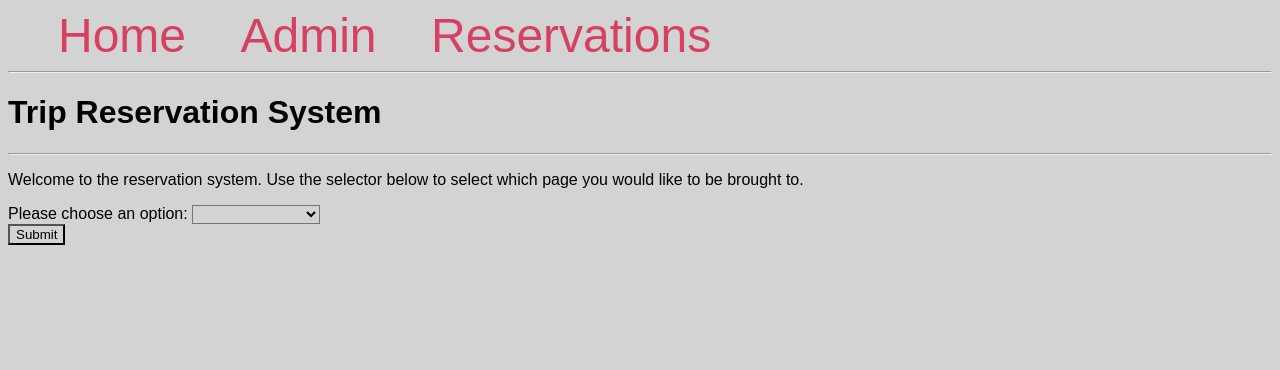
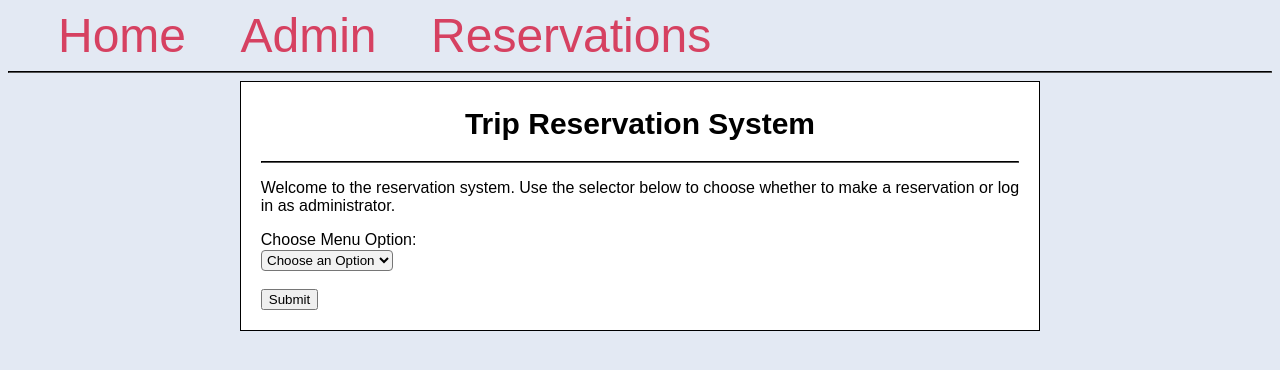
Before and after one commit to flc3v9/Final-Project, a Flask app: page / in a window 1280 px wide. Shown: the top 370 px of the page. Run offline with Flask 2, Linux system fonts and the light colour scheme.

Commit message:
matched styles and some text to demo

```diff
--- a/static/style.css
+++ b/static/style.css
@@ -1,18 +1,30 @@
-*{
-    background-color: lightgray;
+body {
+    background-color: #e3e9f3;
     font-family: Arial, Helvetica, sans-serif;
 }
 
-.content {
+/* *{
+    background-color: lightsteelblue;
+    font-family: Arial, Helvetica, sans-serif;
+} */
 
+/* .content {
     background-color: white;
+} */
+
+nav a {
+    font-family: Arial, Helvetica, sans-serif;
+    font-size: 3em;
+    color: #d64161;
+    margin-top: 10px;
+    margin-left: 50px;
+    margin-top: 15px;
+    margin-bottom: 15px;
+    text-decoration: none;
 }
 
-nav a {
-    color: #d64161;
-    font-size: 3em;
-    margin-left: 50px;
-    text-decoration: none;
+hr {
+    border-color: black;
 }
 
 .alert {
@@ -21,3 +33,28 @@ nav a {
     color: #970020;
     background-color: #ffd5de;
 }
+
+.content-block {
+    background-color: white;
+    border: solid black 1px;
+    width: 60%;
+    padding: 20px;
+    margin: 0 auto;
+}
+
+.content-block-title {
+    font-size: 30px;
+    margin-top: 5px;
+    font-family:Arial, Helvetica, sans-serif;
+    text-align: center;
+}
+
+select {
+    background-color: #f2f2f2;
+    color: black;
+    padding: 1px;
+    text-align: center;
+    text-decoration: none;
+    border-radius: 4px;
+    margin-top: 1px;
+}
--- a/templates/index.html
+++ b/templates/index.html
@@ -1,20 +1,24 @@
 {% extends 'base.html' %}
 
 {% block content %}
+    <div class="content-block">
     <div id="home">
-        <h1>{% block title %} Trip Reservation System {% endblock %}</h1>
+        <h1 class="content-block-title">{% block title %} Trip Reservation System {% endblock %}</h1>
         <hr>
         <form method="post">
-            <P>Welcome to the reservation system. Use the selector below to select which page you would like to be brought to.</P>
-            <label for="page_select">Please choose an option:</label>
+            <P>Welcome to the reservation system. Use the selector below to choose whether to make a reservation or log in as administrator.</P>
+            <label for="page_select">Choose Menu Option:</label>
+            <br>
             <select name="page_select" id="page_select">
-                <option value=""></option>
+                <option value="">Choose an Option</option>
                 <option value="admin">Admin Page</option>
                 <option value="reservation">Reservation Page</option>
             </select>
             <br>
+            <br>
             <button type="submit">Submit</button>
         </form>
     </div>
+    </div>
 
 {% endblock %}
```
Also changed, not shown: templates/admin.html (+8 -2 lines), templates/reservations.html (+11 -1 lines).
